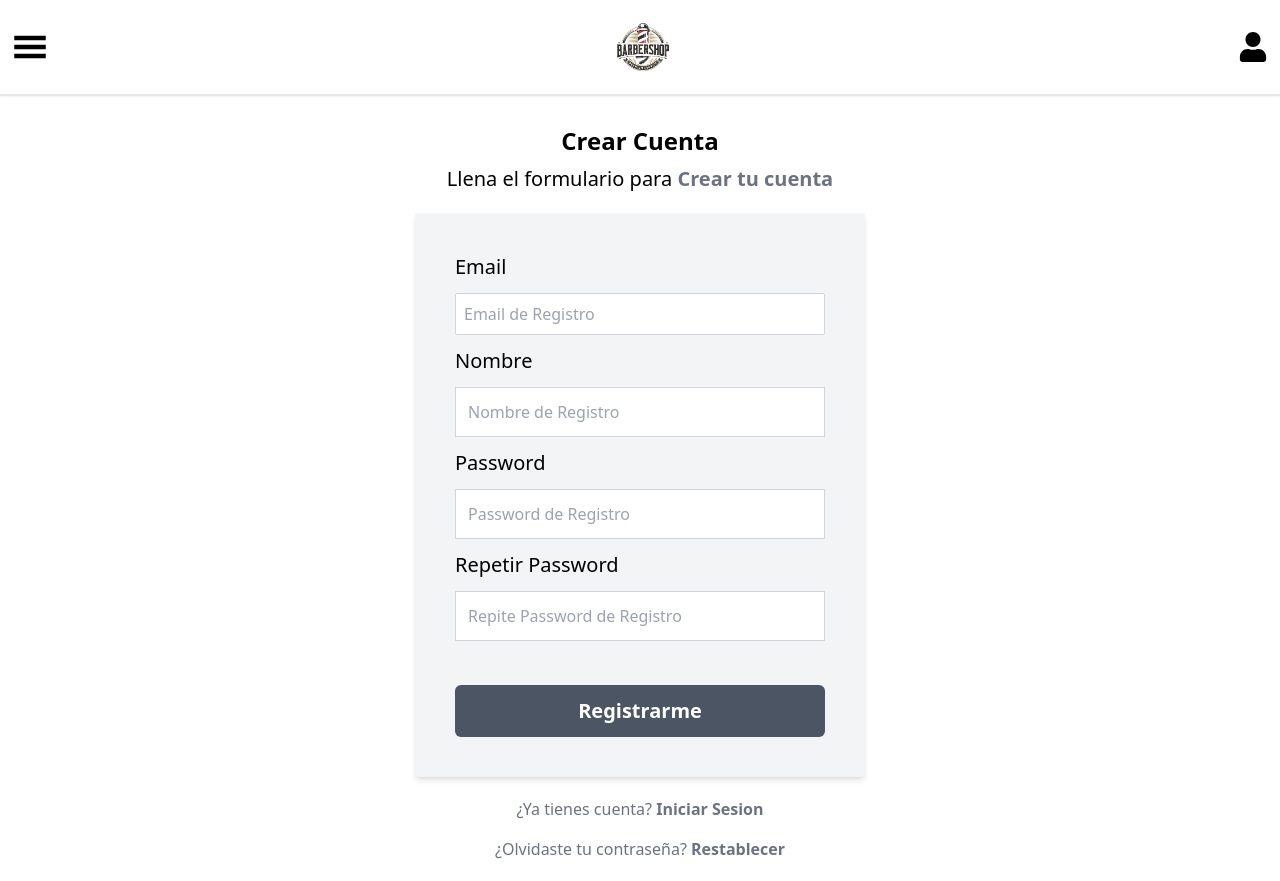
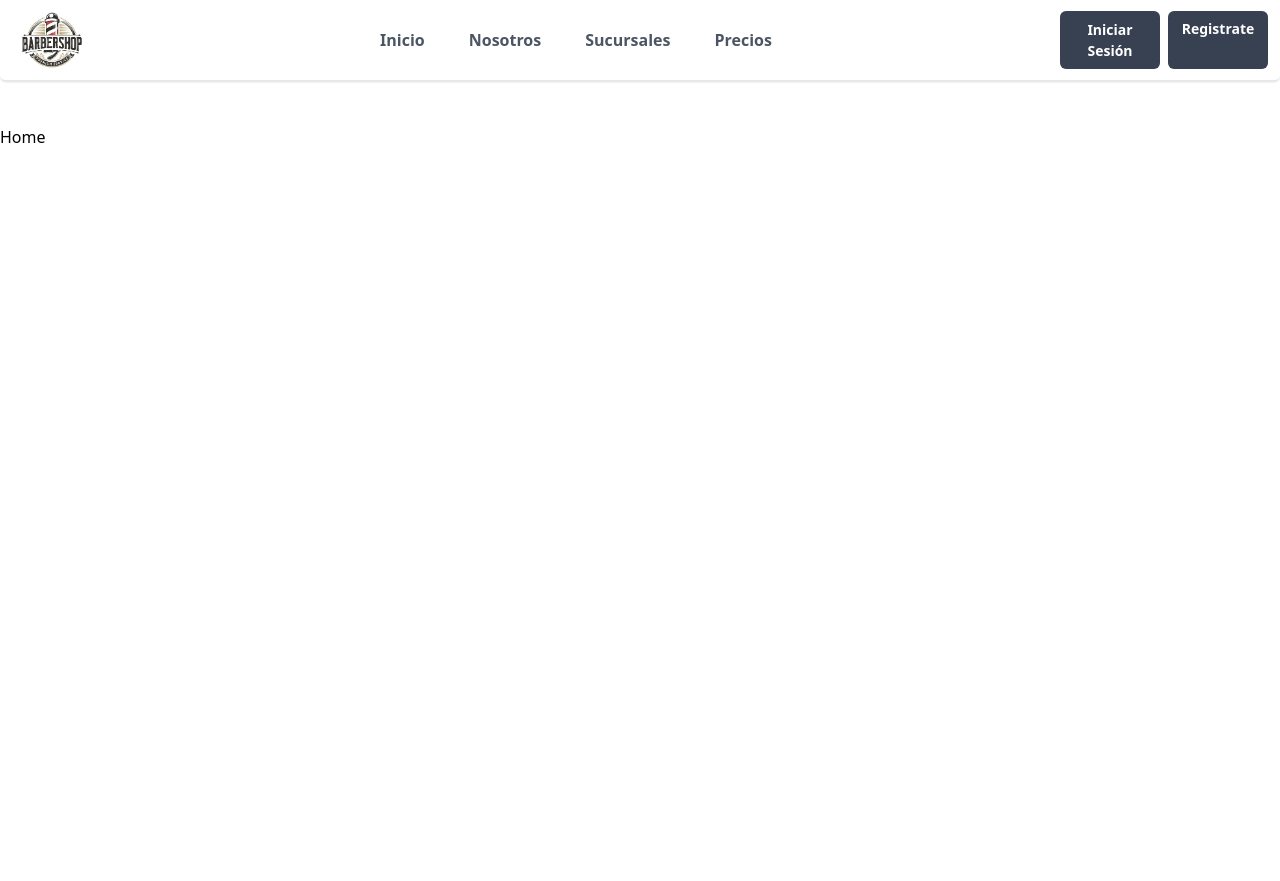
Before and after one commit to ignacioM3/BarberShop, a React (Vite) app in the folder frontend/: page / in a window 1280 px wide. Before the commit this address led to /auth/register. After the commit the page ends 800 px from the top, so only its background shows below. Built offline with nearby package versions, Linux system fonts and the light colour scheme; no server answers.

Commit message:
add changes in login and header

```diff
--- a/frontend/src/api/AuthApi.ts
+++ b/frontend/src/api/AuthApi.ts
@@ -1,6 +1,8 @@
 import { isAxiosError } from "axios";
 import api from "../lib/axios";
-import { UserLoginForm, UserRegistrationForm } from "../types";
+import { UserLogged, UserLoginForm, UserRegistrationForm } from "../types";
+
+
 
 export async function createAccountApi(formData: UserRegistrationForm) {
     try {
@@ -14,11 +16,24 @@ export async function createAccountApi(formData: UserRegistrationForm) {
     }
 }
 
-export async function authLogin(formData: UserLoginForm){
+export async function authLogin(
+    formData: UserLoginForm,
+    setCurrentUser: (user: UserLogged) => void
+){
     try {
         const url = '/auth/login';
         const {data} = await api.post<string>(url, formData);
         localStorage.setItem('AUTH_TOKEN', data);
+        const config = {
+            headers: {
+                "Content-Type": "application/json",
+                Authorization: `Bearer ${data}`,
+            },
+        };
+
+        const { data: userData } = await api.get<UserLogged>('/auth/user/perfil', config);
+        setCurrentUser(userData);
+
         return data;
     } catch (error) {
         if(isAxiosError(error) && error.response){
--- a/frontend/src/components/Header.tsx
+++ b/frontend/src/components/Header.tsx
@@ -1,8 +1,50 @@
 
-export default function Header() {
+import { FaUser } from 'react-icons/fa'
+import { GiHamburgerMenu } from 'react-icons/gi'
+import { Link } from 'react-router-dom'
+import useAuth from '../hooks/useAuth'
+import 'react-toastify/dist/ReactToastify.css'
+
+import { AppRoutes } from '../routes/routes';
+
+
+export function Header() {
+  const { currentUser } = useAuth()
   return (
-    <div>
+    <header className='flex justify-between p-3 lg:py-0 border-b-2 bg-white shadow-sm items-center fixed w-full z-[100] top-0 rounded-b-md'>
+      <GiHamburgerMenu className='text-4xl cursor-pointer md:hidden' />
+      <Link to={AppRoutes.home.route()}>
+        <img className='w-[70px] lg:w-[80px]' src="/logo.jpg" alt="" />
+      </Link>
+      <div className='hidden md:flex gap-5 flex-grow items-center justify-center'>
+        <Link to={AppRoutes.home.route()} className='font-bold hover:bg-gray-500 p-3 rounded-md text-gray-600 hover:text-black'>Inicio</Link>
+        <Link to={AppRoutes.login.route()} className='font-bold hover:bg-gray-500 p-3 rounded-md text-gray-600 hover:text-black'>Nosotros</Link>
+        <Link to={AppRoutes.login.route()} className='font-bold hover:bg-gray-500 p-3 rounded-md text-gray-600 hover:text-black'>Sucursales</Link>
+        <Link to={AppRoutes.login.route()} className='font-bold hover:bg-gray-500 p-3 rounded-md text-gray-600 hover:text-black'>Precios</Link>
+      </div>
+      {
+        currentUser ?
+          <div className='flex gap-1 items-center justify-center cursor-pointer'>
+            <span className='font-bold uppercase'>{currentUser.name}</span>
+            <FaUser className='text-2xl cursor-pointer' />
+          </div>
+          :
+          <>
+            <div className=' hidden md:flex gap-2 '>
+            <Link to={AppRoutes.login.route()}
+              className='px-1 py-2 w-[100px] bg-gray-700 rounded-md cursor-pointer text-center text-white font-bold  text-[14px]'
+            >Iniciar Sesión
+            </Link>
+            <Link to={AppRoutes.register.route()}
+              className='px-2 py-2 w-[100px] bg-gray-700 rounded-md cursor-pointer text-center text-white font-bold text-sm'
+            >Registrate
+            </Link>
+          </div>
 
-    </div>
+          </>
+      }
+
+
+    </header>
   )
 }
--- a/frontend/src/components/auth-guard.tsx
+++ b/frontend/src/components/auth-guard.tsx
@@ -14,6 +14,10 @@ export function AuthGuard({
 }: PropsWithChildren<AuthGuardProps>) {
     const {currentUser} = useAuth()
 
+    if(allowedRoles && !currentUser){
+        return <Navigate to="/unauthorized" />;
+    }
+
     if (
         currentUser &&
         allowedRoles &&
--- a/frontend/src/context/AuthProvider.tsx
+++ b/frontend/src/context/AuthProvider.tsx
@@ -1,9 +1,8 @@
 import { createContext, useEffect, useState } from "react";
 import { UserLogged } from "../types";
 import api from "../lib/axios";
-import { UserRole } from "../types/use-role";
 import { useNavigate } from "react-router-dom";
-import { AppRoutes } from "../routes/routes";
+
 
 interface AuthContextType{
     currentUser?: UserLogged ;
--- a/frontend/src/layout/AuthLayout.tsx
+++ b/frontend/src/layout/AuthLayout.tsx
@@ -1,34 +1,15 @@
 
-import { FaUser } from 'react-icons/fa'
-import { GiHamburgerMenu } from 'react-icons/gi'
-import { Outlet } from 'react-router-dom'
-import useAuth from '../hooks/useAuth'
 import { ToastContainer } from 'react-toastify';
 import 'react-toastify/dist/ReactToastify.css'
 import { PropsWithChildren } from 'react';
+import { Header } from '../components/Header';
 
 export function AuthLayout({children}: PropsWithChildren) {
-  const { user } = useAuth();
+
 
   return (
     <>
-      <header className='flex justify-between p-3 border-b-2 bg-white shadow-sm items-center fixed w-full z-[100] top-0'>
-        <GiHamburgerMenu className='text-4xl cursor-pointer' />
-        <img className='w-[70px]' src="/logo.jpg" alt="" />
-        {
-          user ?
-            <div className='flex gap-2 items-center'>
-              <FaUser className='text-3xl cursor-pointer' />
-            </div> :
-            <>
-              <button
-                className='p-2 bg-gray-700 rounded-md cursor-pointer text-white font-bold hidden'
-              >Iniciar Sesion
-              </button>
-              <FaUser className='text-3xl cursor-pointer' />
-            </>
-        }
-      </header>
+    <Header />
       <div className='mt-[125px]'>
         {children}
       </div>
--- /dev/null
+++ b/frontend/src/pages/Home.tsx
@@ -0,0 +1,6 @@
+
+export function Home() {
+  return (
+    <div>Home</div>
+  )
+}
--- a/frontend/src/pages/auth/Login.tsx
+++ b/frontend/src/pages/auth/Login.tsx
@@ -1,4 +1,4 @@
-import { Link, useNavigate } from "react-router-dom";
+import { Link, Navigate, useNavigate } from "react-router-dom";
 import { AppRoutes } from "../../routes/routes";
 import { useForm } from "react-hook-form";
 import { UserLoginForm } from "../../types";
@@ -6,20 +6,23 @@ import { useMutation } from "@tanstack/react-query";
 import { authLogin } from "../../api/AuthApi";
 import { toast } from "react-toastify";
 import ErrorMessage from "../../components/ErrorMessage";
+import useAuth from "../../hooks/useAuth";
 
 
 
 export default function Login() {
   const navigate = useNavigate();
+  const {setCurrentUser, currentUser} = useAuth()
   const initialValues: UserLoginForm = {
     email: '',
     password: ''
   }
 
+
   const { register, handleSubmit, formState: { errors } } = useForm({ defaultValues: initialValues });
 
   const { mutate } = useMutation({
-    mutationFn: authLogin,
+    mutationFn: (formData: UserLoginForm) => authLogin(formData, setCurrentUser),
     onError: (error) => {
       toast.error(error.message)
     },
@@ -29,9 +32,13 @@ export default function Login() {
   })
 
   const handleLogin = (FormData: UserLoginForm) => mutate(FormData);
+
+  if(currentUser){
+    return <Navigate to={AppRoutes.home.route()}/>
+  }
   return (
     <div className="my-5">
-      <h1 className="text-center text-4xl font-black lg:text-2xl">Iniciar Sesión</h1>
+      <h1 className="text-center text-4xl font-black ">Iniciar Sesión</h1>
       <p className="text-2xl font-light mt-5 text-center lg:text-xl lg:mt-2">
         Bienvenido a tu Barberia{" "}
         <span className="text-gray-500 font-bold">llenando el siguiente formulario</span>
--- a/frontend/src/pages/auth/Register.tsx
+++ b/frontend/src/pages/auth/Register.tsx
@@ -4,10 +4,12 @@ import { useMutation } from "@tanstack/react-query"
 import { createAccountApi } from "../../api/AuthApi"
 import { toast } from "react-toastify";
 import { UserRegistrationForm } from "../../types"
-import { Link } from "react-router-dom";
+import { Link, Navigate } from "react-router-dom";
 import { AppRoutes } from "../../routes/routes";
+import useAuth from "../../hooks/useAuth";
 
 function Register() {
+  const {currentUser} = useAuth()
 
   const initialValues = {
     name: '',
@@ -33,6 +35,9 @@ function Register() {
     mutate(formData)
   }
 
+  if(currentUser){
+    return <Navigate to={AppRoutes.home.route()}/>
+  }
 
 
   return (
--- a/frontend/src/routes/lazy-component-loader.tsx
+++ b/frontend/src/routes/lazy-component-loader.tsx
@@ -2,11 +2,12 @@ import { FunctionComponent, PropsWithChildren, useEffect, useState } from "react
 import { RouterDefinition } from "./router-definition";
 import { AuthGuard } from "../components/auth-guard";
 
+
 interface Props {
-    route: RouterDefinition
+    route: RouterDefinition;
 }
 
-export function LazyComponentLoader({route}: Props){
+export function LazyComponentLoader({ route }: Props) {
     const [isLoading, setIsLoading] = useState<boolean>(true);
     const [Page, setPage] = useState<FunctionComponent>();
     const [Layout, setLayout] =
@@ -61,5 +62,4 @@ export function LazyComponentLoader({route}: Props){
     } else {
         return <div>Page not defined in route</div>;
     }
-
 }
--- a/frontend/src/routes/routes.tsx
+++ b/frontend/src/routes/routes.tsx
@@ -7,7 +7,8 @@ const appLayoutImport = async () =>
 export const AppRoutes = {
     home: {
         route: () => "/",
-        redirect: "/auth/register"
+        page: async () => (await import('../pages/Home')).Home,
+        layout: appLayoutImport
     },
     error: {
         route: () => "*",
```
Lines whose indentation alone changed are shown as unchanged.
